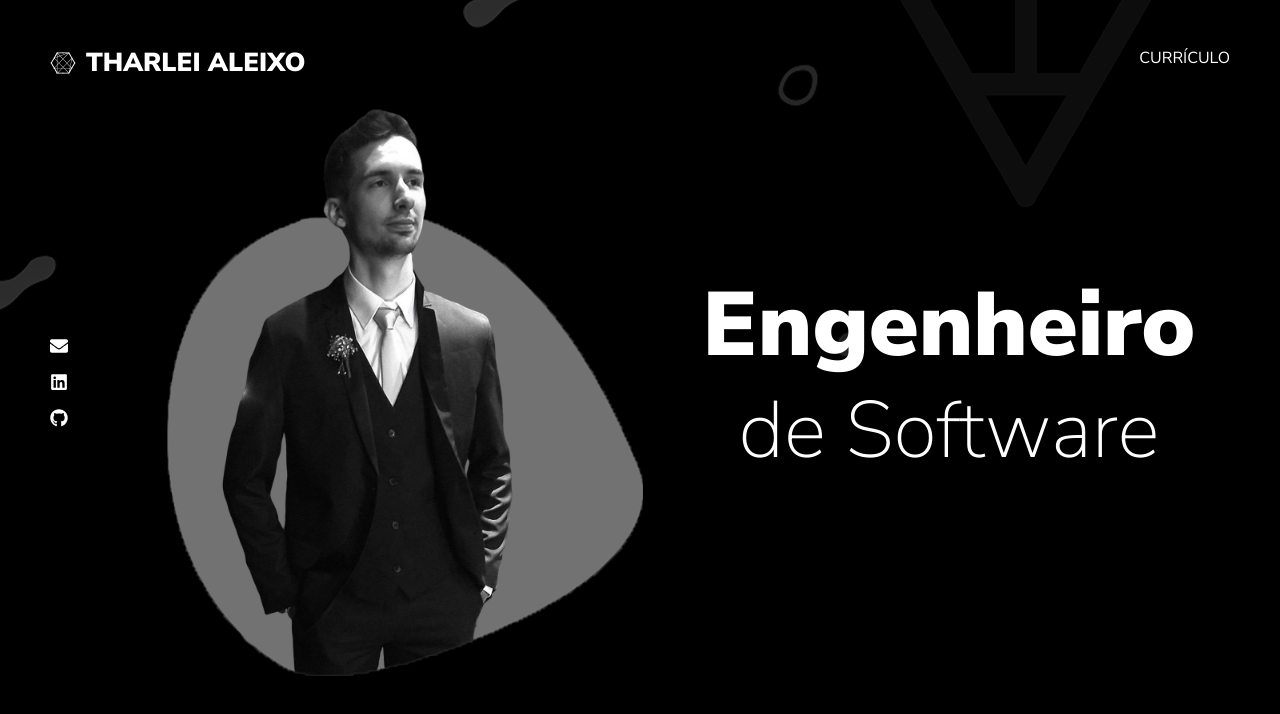
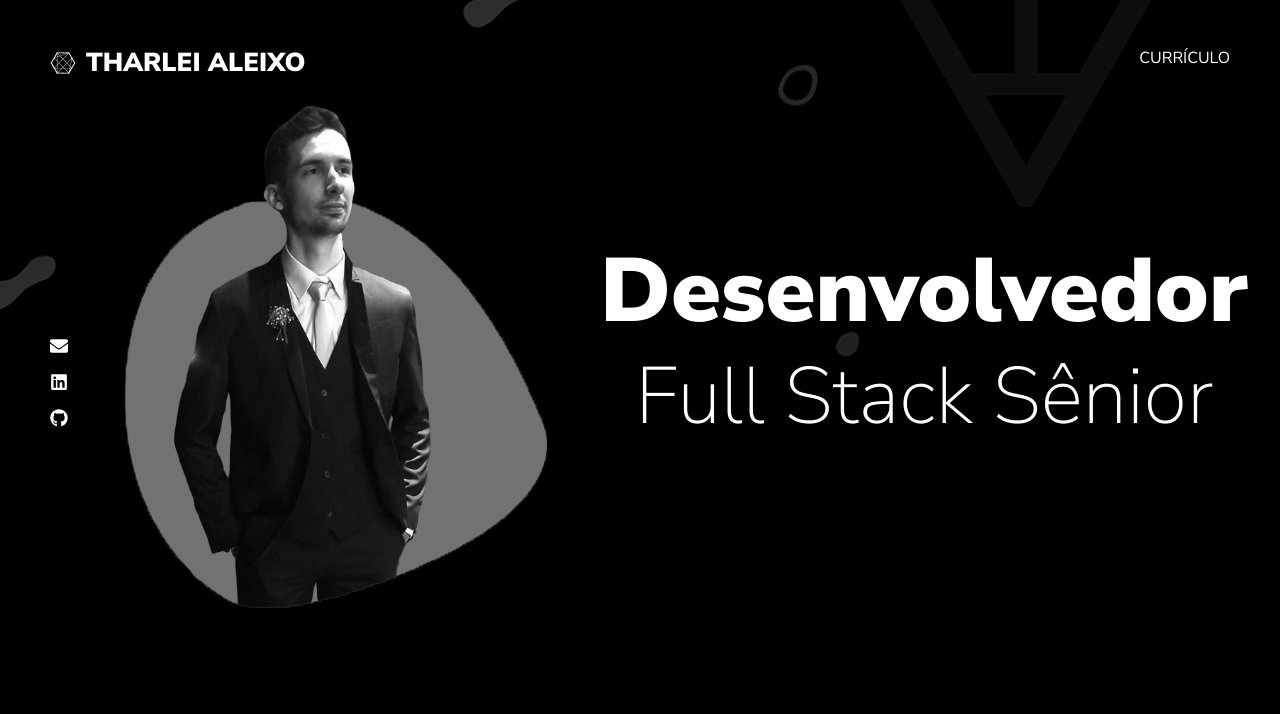
Before and after one commit to tharlei/web-portfolio, a React (Create React App) app: page / in a window 1280 px wide. Shown: the top 714 px of the page. Built offline with nearby package versions, Linux system fonts and the light colour scheme.

Commit message:
Atualizar título para o que condiz com meu cargo hoje

```diff
--- a/src/pages/Home/index.tsx
+++ b/src/pages/Home/index.tsx
@@ -13,8 +13,8 @@ const Home = () => {
           <MyselfImg src={Selfie} alt='Tharlei Aleixo' />
         </ImgWrapper>
         <TitleWrapper>
-          <h1>Engenheiro</h1>
-          <span>de Software</span>
+          <h1>Desenvolvedor</h1>
+          <span>Full Stack Sênior</span>
         </TitleWrapper>
       </Container>
     </div>
```
